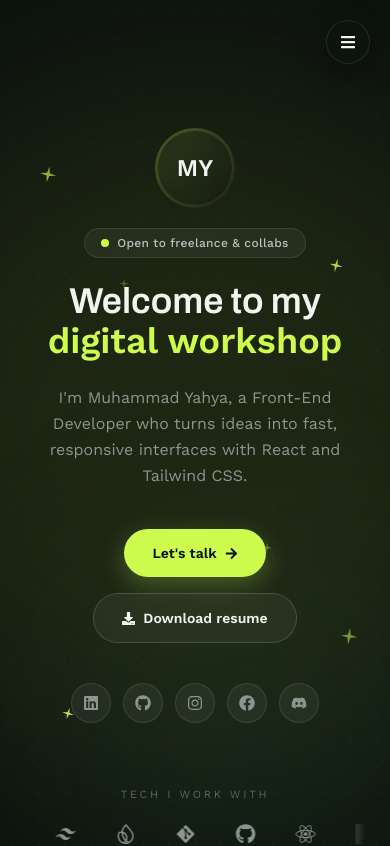
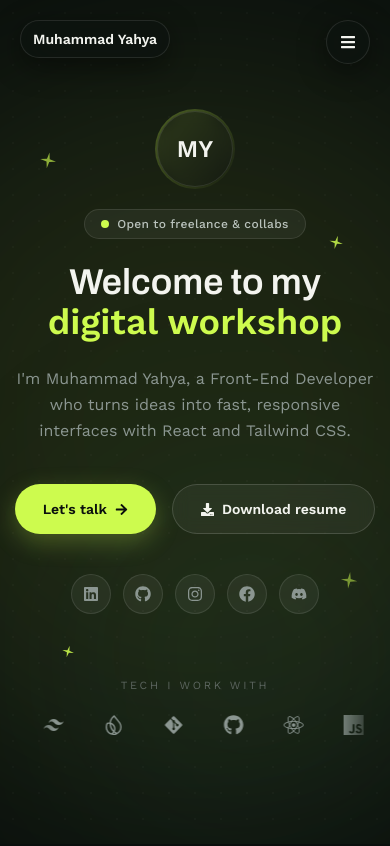
Before and after one commit to Engr-Yahya/Portfolio, a React (Vite) app: page / in a window 390 px wide. Shown: the top 846 px of the page. Built offline with nearby package versions, Linux system fonts and the light colour scheme.

Commit message:
changed the section padding and fixed the navbar

```diff
--- a/src/Hero.jsx
+++ b/src/Hero.jsx
@@ -101,8 +101,6 @@ export default function Hero() {
       <Sparkle className="absolute top-[28%] right-[12%]" delay={1.2} size={14} />
       <Sparkle className="absolute bottom-[22%] left-[16%]" delay={0.6} size={12} />
       <Sparkle className="absolute bottom-[30%] right-[8%]" delay={1.8} size={20} />
-      <Sparkle className="absolute bottom-[40%] right-[30%]" delay={2} size={12} />
-      <Sparkle className="absolute top-[30%] left-[30%]" delay={2.2} size={14} />
 
       {/* Main content */}
       <div className="relative z-10 flex flex-col items-center text-center max-w-3xl w-full">
--- a/src/components/Navbar.jsx
+++ b/src/components/Navbar.jsx
@@ -18,6 +18,9 @@ import { motion, AnimatePresence } from "framer-motion";
 export default function Navbar() {
   const [open, setOpen] = useState(false);
   const [activeSection, setActiveSection] = useState("home");
+  const [navbarVisible, setNavbarVisible] = useState(true);
+  const prevScrollY = useRef(0);
+  const navbarVisibleRef = useRef(true);
 
   // The scroll listener recalculates the "current" section on every scroll
   // tick. Without a lock, clicking a nav item and smooth-scrolling past
@@ -41,6 +44,17 @@ export default function Navbar() {
   // Active-section detection on scroll
   useEffect(() => {
     const handleScroll = () => {
+      const currentY = window.scrollY || window.pageYOffset;
+      const isScrollingDown = currentY > prevScrollY.current;
+      const shouldShowNavbar = isScrollingDown || currentY <= 10;
+
+      if (shouldShowNavbar !== navbarVisibleRef.current) {
+        navbarVisibleRef.current = shouldShowNavbar;
+        setNavbarVisible(shouldShowNavbar);
+      }
+
+      prevScrollY.current = currentY;
+
       if (isProgrammaticScroll.current) {
         // Still mid-flight from a nav click — keep pushing the unlock
         // window forward until scroll events actually stop.
@@ -106,7 +120,7 @@ export default function Navbar() {
       {/* Desktop floating pill */}
       <motion.nav
         initial={{ y: -60, opacity: 0 }}
-        animate={{ y: 0, opacity: 1 }}
+        animate={navbarVisible ? { y: 0, opacity: 1 } : { y: -60, opacity: 0 }}
         transition={{ duration: 0.7, ease: "easeOut" }}
         className="fixed top-5 left-1/2 -translate-x-1/2 z-50 hidden md:block"
       >
@@ -138,10 +152,22 @@ export default function Navbar() {
         </ul>
       </motion.nav>
 
+      {/* Mobile header name */}
+      <motion.div
+        initial={{ y: -60, opacity: 0 }}
+        animate={navbarVisible ? { y: 0, opacity: 1 } : { y: -60, opacity: 0 }}
+        transition={{ duration: 0.7, ease: "easeOut" }}
+        className="fixed top-5 left-5 z-50 md:hidden"
+      >
+        <a href="#home" className="inline-flex items-center rounded-full border border-white/10 bg-[#0D1310]/80 px-3 py-2 text-sm font-semibold text-[#F3F4EF] backdrop-blur-xl shadow-[0_8px_30px_rgba(0,0,0,0.45)]">
+          Muhammad Yahya
+        </a>
+      </motion.div>
+
       {/* Mobile trigger */}
       <motion.div
         initial={{ y: -60, opacity: 0 }}
-        animate={{ y: 0, opacity: 1 }}
+        animate={navbarVisible ? { y: 0, opacity: 1 } : { y: -60, opacity: 0 }}
         transition={{ duration: 0.7, ease: "easeOut" }}
         className="fixed top-5 right-5 z-50 md:hidden"
       >
--- a/src/index.css
+++ b/src/index.css
@@ -21,3 +21,11 @@ textarea::placeholder,
 input::placeholder {
   font-size: 14px;
 }
+@media (max-width: 767px) {
+  section[id] {
+    padding-top: 40px;
+    padding-bottom: 40px;
+    padding-left: 12px;
+    padding-right: 12px;
+  }
+}
--- a/src/sections/About.jsx
+++ b/src/sections/About.jsx
@@ -204,7 +204,7 @@ export default function About() {
                 <button
                   key={tab.id}
                   onClick={() => setActiveTab(tab.id)}
-                  className={`relative flex items-center gap-2 px-5 py-2.5 rounded-full text-sm font-medium transition-colors duration-300 ${
+                  className={`relative flex items-center gap-1 px-5 py-2.5 rounded-full text-sm font-medium transition-colors duration-300 ${
                     isActive ? "text-[#0A0F0D]" : "text-[#B9C2BC] hover:text-white"
                   }`}
                 >
```
